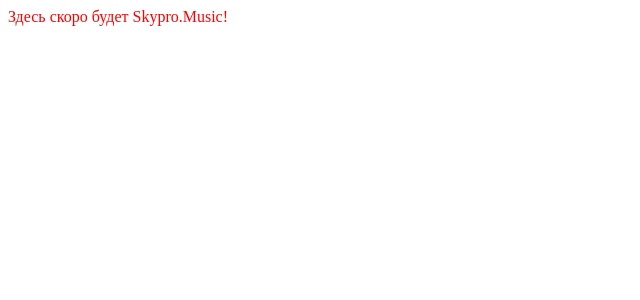
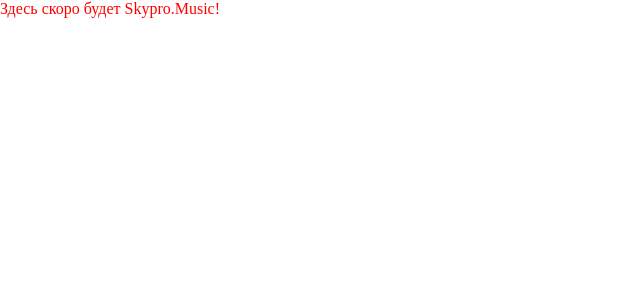
Before and after one commit to AntonKreida/skypro-music, a React (Create React App) app: page / in a window 1280 px wide. Shown: the top 300 px of the page, without its empty margins (0-640 px from the left). Built offline with nearby package versions, Linux system fonts and the light colour scheme.

Commit message:
homewokr-2 | add craco, del husky, add global style, paths, fix

```diff
--- /dev/null
+++ b/craco.config.js
@@ -0,0 +1,16 @@
+const CracoAlias = require('craco-alias');
+
+module.exports = {
+  plugins: [
+    {
+      plugin: CracoAlias,
+      options: {
+        source: 'options',
+        baseUrl: './',
+        aliases: {
+          '@style': './src/style',
+        },
+      },
+    },
+  ],
+};
--- a/src/index.tsx
+++ b/src/index.tsx
@@ -1,12 +1,15 @@
 import { StrictMode } from 'react';
 import ReactDOM from 'react-dom/client';
 
+import { GlobalStyle } from '@style/';
 import App from './App';
+
 
 
 const root = ReactDOM.createRoot(document.getElementById('root') as HTMLElement);
 root.render(
   <StrictMode>
+    <GlobalStyle />
     <App />
   </StrictMode>
 );
--- /dev/null
+++ b/src/style/global/global.tsx
@@ -0,0 +1,50 @@
+import { createGlobalStyle } from 'styled-components';
+
+
+export const GlobalStyle = createGlobalStyle`
+    body {
+        width: 100vw;
+        height: 100vh;
+    }
+
+    * {
+        margin: 0;
+        padding: 0;
+    }
+
+    h1, h2, h3, h4 {
+        margin: 0;
+    }
+
+    *,
+    *::before,
+    *::after {
+        box-sizing: border-box;
+    }
+
+    a {
+        display: block;
+        text-decoration: none;
+        cursor: pointer;
+    }
+
+    img {
+        display: block;
+        height: auto;
+        max-width: 100%;
+    }
+
+    ul {
+        list-style: none;
+    }
+
+    button {
+        cursor: pointer;
+    }
+
+    #root {
+        width: 100%;
+        height: 100%;
+        overflow: hidden;
+    }
+`;
--- /dev/null
+++ b/src/style/global/index.ts
@@ -0,0 +1 @@
+export * from './global'
--- /dev/null
+++ b/src/style/index.ts
@@ -0,0 +1 @@
+export * from './global'
--- a/tsconfig.json
+++ b/tsconfig.json
@@ -25,5 +25,8 @@
   ],
   "include": [
     "src"
+  ],
+  "extends": [
+    "./tsconfig.paths.json",
   ]
 }
```
Also changed, not shown: package.json (+7 -5 lines), tsconfig.paths.json (added, +16 -0 lines), src/shared/index.ts (added), 2 other files (tests, documents, lock files or other folders).
